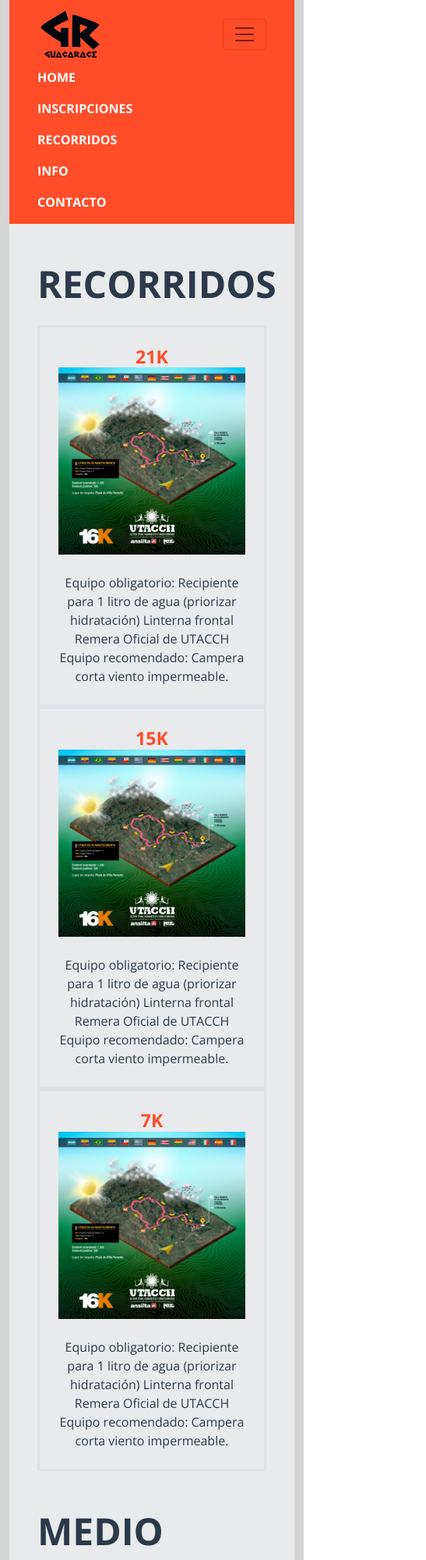
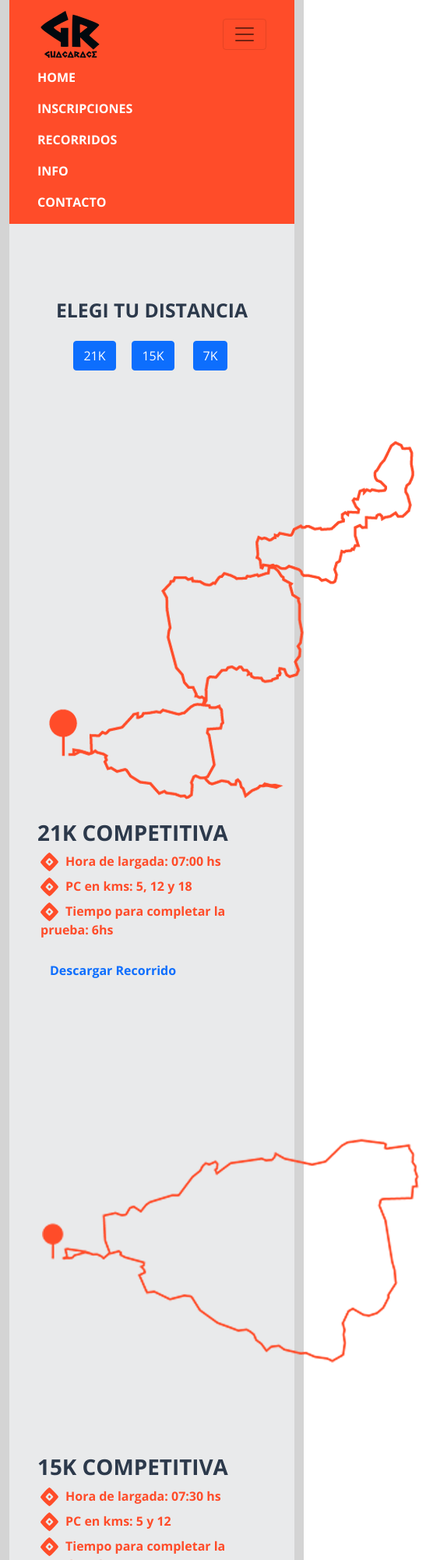
Before and after one commit to diegodg91/Proyecto_GuacaRace, a website: page pages/recorridos.html in a window 390 px wide. Shown: the top 2000 px of the page at 78% size, 547 px wide, since content can reach past the window. Drawn offline with nearby package versions, Linux system fonts and the light colour scheme; files whose address does not match are found by name.

Commit message:
mapas de recorridos agregados, y estilos de la misma seccion modificados

```diff
--- a/pages/recorridos.html
+++ b/pages/recorridos.html
@@ -105,66 +105,121 @@
 
       <!-- Seccion mapas -->
       <section class="recorridos">
-        <div class="row p-4">
-          <h2 class="title-l pt-4 pb-4">recorridos</h2>
-          <div class="col-12 col-lg-4">
-            <article class="border border-3 p-4 text-center">
-              <h3 class="fw-bold text-uppercase fc-brand">21k</h3>
-              <div class="recorrido__map">
-                <img src="/img/16k.jpg" alt="recorrido" />
+        <div class="row align-items-center pt-5">
+          <h2 class="mt-5 text-center text-uppercase fw-bold">
+            elegi tu distancia
+          </h2>
+          <div
+            class="col-12 text-center d-flex align-items-center justify-content-evenly"
+          >
+            <div class="row align-items-center mt-4">
+              <div class="col-4">
+                <a class="btn btn-primary" href="#k-21" role="button">21K</a>
               </div>
-              <p class="pt-4 text-justify">
-                Equipo obligatorio: Recipiente para 1 litro de agua (priorizar
-                hidratación) Linterna frontal Remera Oficial de UTACCH Equipo
-                recomendado: Campera corta viento impermeable.
-              </p>
-            </article>
+              <div class="col-4">
+                <a class="btn btn-primary" href="#k-15" role="button">15K</a>
+              </div>
+              <div class="col-4">
+                <a class="btn btn-primary" href="#k-7" role="button">7K</a>
+              </div>
+            </div>
           </div>
-          <div class="col-12 col-lg-4">
-            <article class="border border-3 p-4 text-center">
-              <h3 class="fw-bold text-uppercase fc-brand">15k</h3>
-              <div class="recorrido__map">
-                <img src="/img/16k.jpg" alt="recorrido" />
-              </div>
-              <p class="pt-4 text-justify">
-                Equipo obligatorio: Recipiente para 1 litro de agua (priorizar
-                hidratación) Linterna frontal Remera Oficial de UTACCH Equipo
-                recomendado: Campera corta viento impermeable.
-              </p>
-            </article>
+        </div>
+
+        <!-- map 21k -->
+        <div
+          class="row d-flex align-items-center justify-content-center mt-5 p-4"
+        >
+          <div class="col-12 col-md-6 text-end">
+            <img src="/img/map_gr21.png" alt="recorrido-21km" />
           </div>
-          <div class="col-12 col-lg-4">
-            <article class="border border-3 p-4 text-center">
-              <h3 class="fw-bold text-uppercase fc-brand">7k</h3>
-              <div class="recorrido__map">
-                <img src="/img/16k.jpg" alt="recorrido" />
-              </div>
-              <p class="pt-4 text-justify">
-                Equipo obligatorio: Recipiente para 1 litro de agua (priorizar
-                hidratación) Linterna frontal Remera Oficial de UTACCH Equipo
-                recomendado: Campera corta viento impermeable.
-              </p>
-            </article>
+          <div class="col-12 col-md-6 d-flex flex-column">
+            <p id="k-21" class="fs-1 fw-bold text-uppercase">21K competitiva</p>
+            <div>
+              <span class="icon-list fw-bold d-block p-1"
+                >Hora de largada: 07:00 hs</span
+              >
+              <span class="icon-list fw-bold d-block p-1"
+                >PC en kms: 5, 12 y 18</span
+              >
+              <span class="icon-list fw-bold d-block p-1">Tiempo para completar la prueba: 6hs</span>
+            </div>
+            <div>
+              <a class="pt-4 nav-link fw-bold text-capitalize" href="#">descargar recorrido</a>
+            </div>
           </div>
+        </div>
+
+        <!-- map 15k -->
+        <div
+          class="row d-flex align-items-center justify-content-center mt-5 p-4"
+        >
+          <div class="col-12 col-md-6 text-end">
+            <img src="/img/map_gr15.png" alt="recorrido-15km" />
+          </div>
+          <div class="col-12 col-md-6 d-flex flex-column">
+            <p id="k-15" class="fs-1 fw-bold text-uppercase">15K competitiva</p>
+            <div>
+              <span class="icon-list fw-bold d-block p-1"
+                >Hora de largada: 07:30 hs</span
+              >
+              <span class="icon-list fw-bold d-block p-1"
+                >PC en kms: 5 y 12</span
+              >
+              <span class="icon-list fw-bold d-block p-1">Tiempo para completar la prueba: 4hs</span>
+            </div>
+            <div>
+              <a class="pt-4 nav-link fw-bold text-capitalize" href="#">descargar recorrido</a>
+            </div>
+          </div>
+        </div>
+        <!-- map 7k -->
+        <div
+          class="row d-flex align-items-center justify-content-center mt-5 p-4"
+        >
+          <div class="col-12 col-md-6 text-end">
+            <img src="/img/map_gr7.png" alt="recorrido-7km" />
+          </div>
+          <div class="col-12 col-md-6 d-flex flex-column">
+            <p id="k-7" class="fs-1 fw-bold text-uppercase">7K competitiva</p>
+            <div>
+              <span class="icon-list fw-bold d-block p-1"
+                >Hora de largada: 08:00 hs</span
+              >
+              <span class="icon-list fw-bold d-block p-1"
+                >PC en km: 5</span
+              >
+              <span class="icon-list fw-bold d-block p-1">Tiempo para completar la prueba: 3hs</span>
+            </div>
+            <div>
+              <a class="pt-4 nav-link fw-bold text-capitalize" href="#">descargar recorrido</a>
+            </div>
+          </div>
+
         </div>
       </section>
 
       <!-- fin Seccion mapas -->
 
-      <section class="recorridos">
-        <div class="row p-4">
-          <div class="col-12 col-md-6">
-            <h2 class="title-l text-justify">medio ambiente</h2>
+      <section class="recorridos__eco">
+
+        <div class="row p-4 d-flex justify-content-center align-items-center">
+          <div class="col-12 col-md-6 mt-4">
+            <h2 class="fw-bold text-uppercase text-justify">medio ambiente</h2>
             <p>
               Se recuerda a todos los competidores la importancia de mantener el
               medio ambiente limpio en las carreras de aventura. Deben guardar
               todos sus residuos, sean papeles de barras de cereales ó botellas
-              plásticas. Habrá penalizaciones para quienes no respeten esta
-              consigna. Si ven a alguien que tira basura, por más chica que sea,
-              se les pide que se lo hagan notar y que le pidan que la levante.
+              plásticas.
+              <p>Habrá penalizaciones para quienes no respeten esta
+                consigna. Si ven a alguien que tira basura, por más chica que sea,
+                se les pide que se lo hagan notar y que le pidan que la levante.</p>
             </p>
           </div>
-          <div class="col-12 col-md-6 text-center">
+          <div class="col-12 col-md-6 text-end d-sm-none d-md-block">
+            <img src="/img/eco.png" alt="medio-ambiente" class="w-50 h-auto" />
+          </div>
+          <div class="col-12 col-md-6 text-center d-md-none d-sm-block">
             <img src="/img/eco.png" alt="medio-ambiente" class="w-50 h-auto" />
           </div>
         </div>
--- a/scss/estilos-sass.scss
+++ b/scss/estilos-sass.scss
@@ -97,6 +97,21 @@
 .recorridos {
   background-color: $gray;
   color: $color-secundario;
+
+  .icon-list {
+    color: $color-primario;
+  }
+  .icon-list::before {
+    content: "";
+    padding: 0 2rem 1rem 0;
+    background-image: url("../img/list-icon-gr.svg");
+    background-repeat: no-repeat;
+  }
+}
+
+.recorridos__eco {
+  background-color: $gray;
+  color: $color-secundario;
 }
 
 .distancias__item {
@@ -114,11 +129,6 @@
 
 /*fin contacto*/
 
-.recorrido__map img {
-  width: 100%;
-  height: auto;
-}
-
 .info {
   background-color: $gray;
   color: $color-secundario;
```
Also changed, not shown: css/styles.css, img/map_gr15.png (added), img/map_gr21.png (added), img/map_gr7.png (added).
